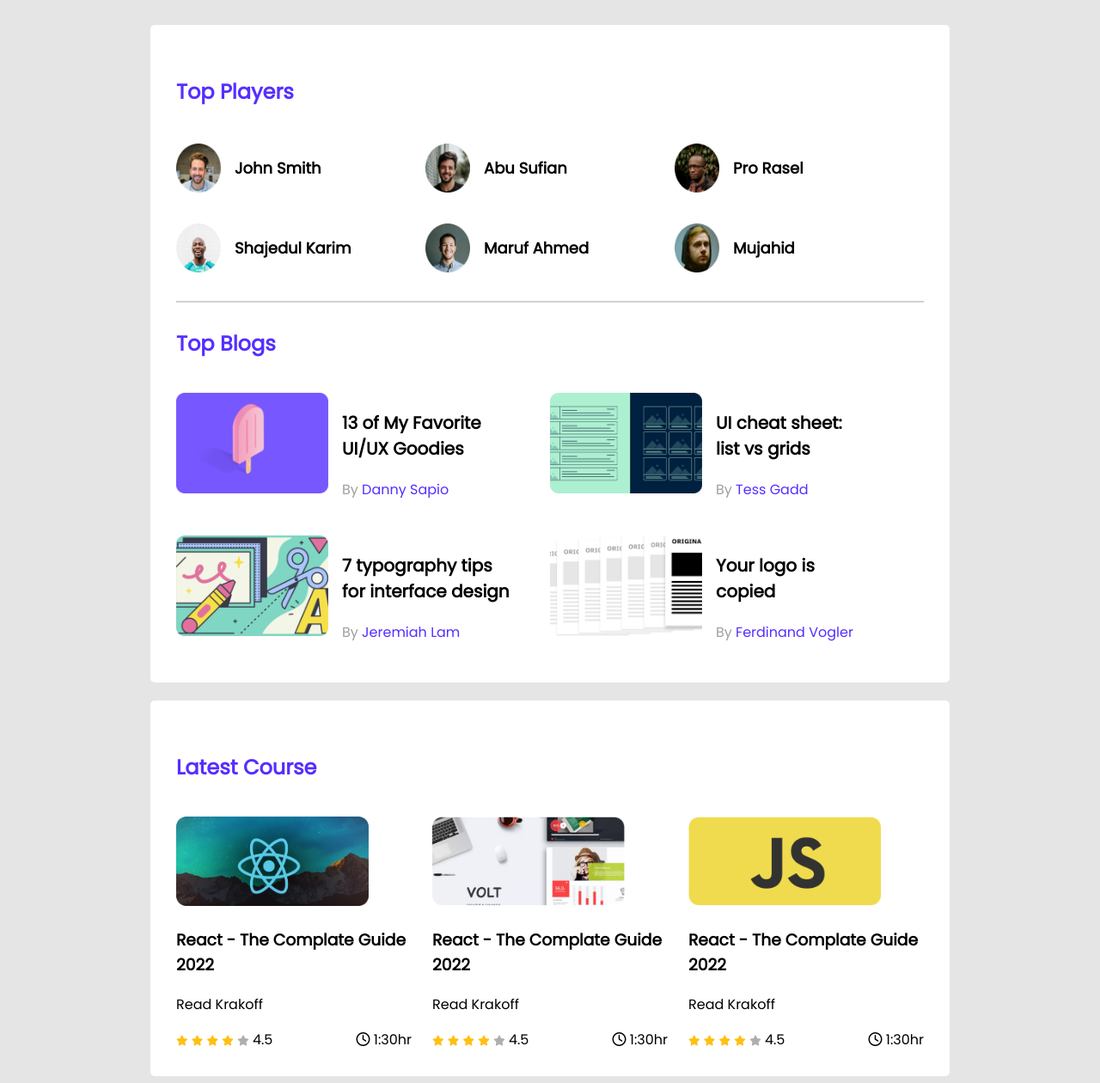
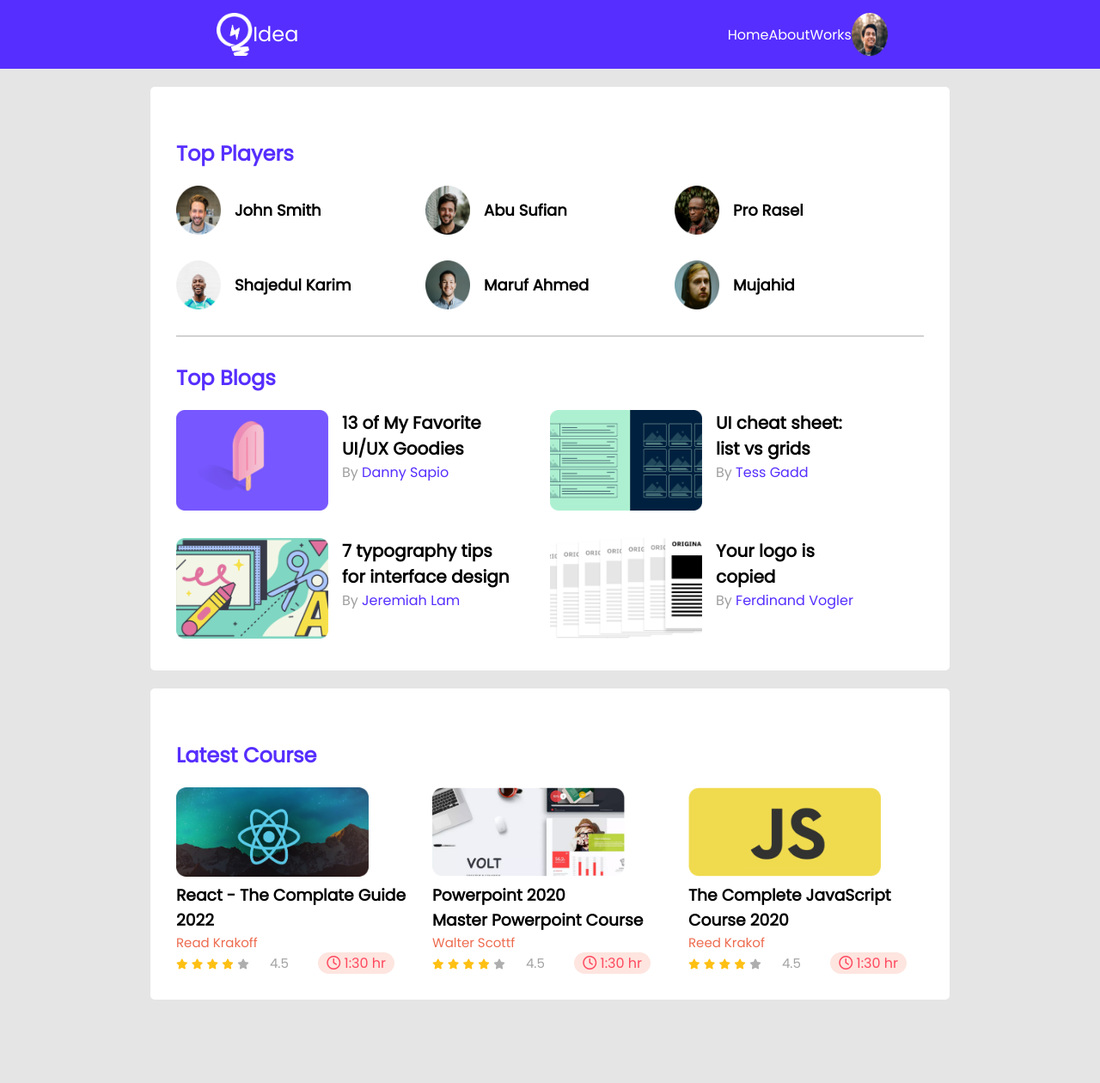
Before and after one commit to Habibaferdausi/Leader-Board, a plain HTML site: page index.html in a window 1280 px wide. Shown: the whole page at 86% size. After the commit the page ends 1163 px from the top, so only its background shows below. Drawn offline with Linux system fonts and the light colour scheme.

Commit message:
add nav bar

```diff
--- a/index.html
+++ b/index.html
@@ -10,7 +10,21 @@
   </head>
   <body class="main-container">
     <header>
-
+<nav>
+  <div class="nav1">
+  <div class="navi">
+    <img src="images/icons/logo.png" alt="" height="50px" width="42px">
+    <h6 class="nav-title">Idea</h6>
+   </div>
+  <div class="nav-right">
+    <p>Home</p>
+    <p>About</p>
+    <p>Works</p>
+    <img src="images/icons/profile.png" alt="" height="50px" width="42px" >
+  </div>
+  </div>
+  </div>
+</nav>
     </header>
     <main>
       <section class="container">
@@ -106,12 +120,12 @@
     <i class="fa-solid fa-star filled"></i>
     <i class="fa-solid fa-star filled"></i>
     <i class="fa-solid fa-star empty"></i>
-    <span>4.5</span>
+    <span class="rating">4.5</span>
   </div>
 
   <div class="course-duration">
     <i class="fa-regular fa-clock"></i>
-    1:30hr
+    1:30 hr
   </div>
 </div>
 </div>
@@ -121,8 +135,8 @@
               <img src="images/courses/course-2.png" alt="">
             </div>
 <div class="course-detail">
-  <h3 class="course-title">React - The Complate Guide 2022</h3>
-  <p class="course-author">Read Krakoff</p>
+  <h3 class="course-title">Powerpoint 2020 <br>Master Powerpoint Course</h3>
+  <p class="course-author">Walter Scottf</p>
 <div class="course-info">
   <div>
     <i class="fa-solid fa-star filled"></i>
@@ -130,12 +144,12 @@
     <i class="fa-solid fa-star filled"></i>
     <i class="fa-solid fa-star filled"></i>
     <i class="fa-solid fa-star empty"></i>
-    <span>4.5</span>
+    <span class="rating">4.5</span>
   </div>
 
   <div class="course-duration">
     <i class="fa-regular fa-clock"></i>
-    1:30hr
+    1:30 hr
   </div>
 </div>
 </div>
@@ -145,8 +159,8 @@
               <img src="images/courses/course-3.png" alt="">
             </div>
 <div class="course-detail">
-  <h3 class="course-title">React - The Complate Guide 2022</h3>
-  <p class="course-author">Read Krakoff</p>
+  <h3 class="course-title">The Complete JavaScript<br>Course 2020</h3>
+  <p class="course-author">Reed Krakof</p>
 <div class="course-info">
   <div>
     <i class="fa-solid fa-star filled"></i>
@@ -154,12 +168,12 @@
     <i class="fa-solid fa-star filled"></i>
     <i class="fa-solid fa-star filled"></i>
     <i class="fa-solid fa-star empty"></i>
-    <span>4.5</span>
+    <span class="rating">4.5</span>
   </div>
 
   <div class="course-duration">
     <i class="fa-regular fa-clock"></i>
-    1:30hr
+    1:30 hr
   </div>
 </div>
 </div>
--- a/styles/style.css
+++ b/styles/style.css
@@ -1,9 +1,39 @@
 @import url("https://fonts.googleapis.com/css2?family=EB+Garamond:wght@400;800&family=Manrope&family=Poppins:ital,wght@0,400;1,500&family=Work+Sans:ital,wght@0,400;1,700&display=swap");
-
+* {
+  margin: 0;
+  padding: 0;
+}
 body {
   font-family: "Poppins", sans-serif;
 }
 
+nav {
+  background-color: #562eff;
+}
+.nav1 {
+  display: flex;
+  justify-content: space-around;
+}
+.navi {
+  display: flex;
+  color: white;
+  padding: 15px;
+  align-items: center;
+}
+.nav-title {
+  font-family: Poppins;
+  font-size: 24px;
+  font-weight: 500;
+  line-height: 36px;
+  letter-spacing: 0em;
+  text-align: left;
+}
+.nav-right {
+  display: flex;
+  color: white;
+  padding: 10px;
+  align-items: center;
+}
 .main-container {
   background-color: #e5e5e5;
 }
@@ -92,6 +122,12 @@ hr {
   align-items: center;
   justify-content: space-between;
 }
+
+.course-author {
+  color: #ed6b4f;
+  font-size: 15px;
+}
+
 .fa-star {
   font-size: 12px;
 }
@@ -101,7 +137,20 @@ hr {
 .fa-star.empty {
   color: #aeaeae;
 }
-
+.course-duration {
+  color: #ff4a60;
+  font-weight: 400;
+  background-color: #fee5df;
+  border-radius: 20px;
+  padding-right: 10px;
+  padding-left: 10px;
+  margin-right: 20px;
+}
+.rating {
+  color: #a2a2a2;
+  margin-left: 20px;
+  font-size: 15px;
+}
 @media only screen and (max-width: 688px) {
   .container {
     width: 100%;
```
